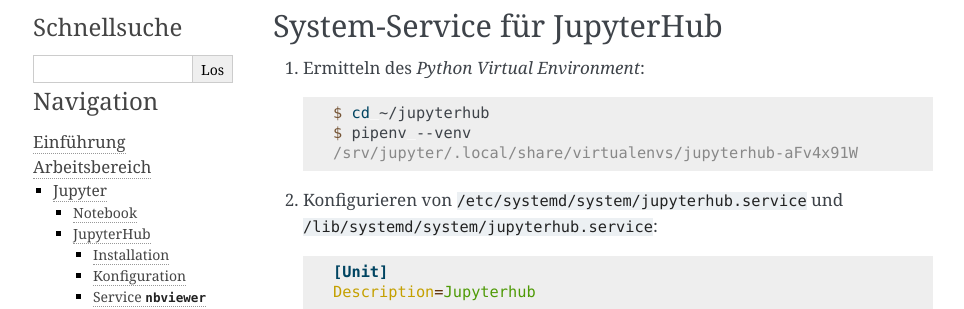
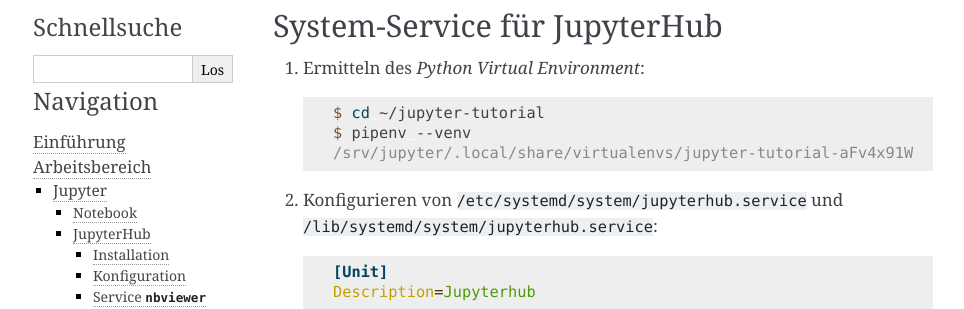
Before and after one commit to veit/jupyter-tutorial-de, a Sphinx documentation site: the page built from docs/workspace/jupyter/hub/config.rst, in a window 1280 px wide and 900 px high. Shown: the part 380-689 px from the top of the window, without its empty margins (147-1111 px from the left). Built offline with Sphinx 7.4.7, drawn with Linux system fonts in a browser that asks for light colours; pages that are not in the unit, such as notebooks, are missing from menus; some of the changed text lies outside the part shown.

Commit message:
Following the tutorial the cwd now is /srv/jupyter/jupyter-tutorial

```diff
--- a/docs/workspace/jupyter/hub/config.rst
+++ b/docs/workspace/jupyter/hub/config.rst
@@ -21,9 +21,9 @@
 
    .. code-block:: console
 
-    $ cd ~/jupyterhub
+    $ cd ~/jupyter-tutorial
     $ pipenv --venv
-    /srv/jupyter/.local/share/virtualenvs/jupyterhub-aFv4x91W
+    /srv/jupyter/.local/share/virtualenvs/jupyter-tutorial-aFv4x91W
 
 #. Konfigurieren von ``/etc/systemd/system/jupyterhub.service`` und
    ``/lib/systemd/system/jupyterhub.service``:
@@ -35,8 +35,8 @@
 
     [Service]
     User=root
-    Environment="PATH=/bin:/usr/local/sbin:/usr/local/bin:/usr/sbin:/usr/bin:/srv/jupyter/.local/share/virtualenvs/jupyterhub-aFv4x91W/bin"
-    ExecStart=/srv/jupyter/.local/share/virtualenvs/jupyterhub-aFv4x91W/bin/jupyterhub -f /srv/jupyter/jupyterhub/jupyterhub_config.py
+    Environment="PATH=/bin:/usr/local/sbin:/usr/local/bin:/usr/sbin:/usr/bin:/srv/jupyter/.local/share/virtualenvs/jupyter-tutorial-aFv4x91W/bin"
+    ExecStart=/srv/jupyter/.local/share/virtualenvs/jupyterhub-aFv4x91W/bin/jupyterhub -f /srv/jupyter/jupyter-tutorial/jupyterhub_config.py
 
     [Install]
     WantedBy=multi-user.target
```
